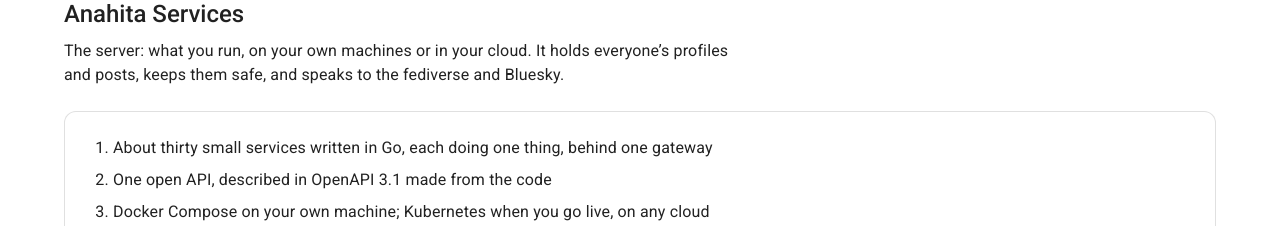
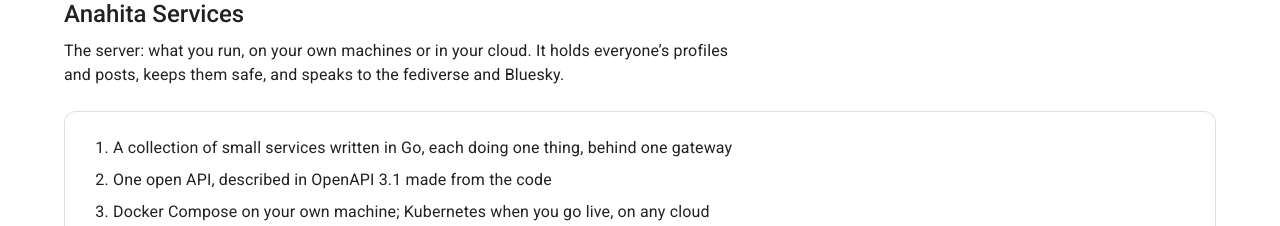
Before and after one commit to anahitasocial/anahita.io, a Next.js app: page /products in a window 1280 px wide. Shown: the part 980-1206 px from the top of the page. Built offline with nearby package versions, Linux system fonts and the light colour scheme; what @mui/material-nextjs would draw is missing.

Commit message:
website - "a collection of services", not a count (roadmap row 91)
- changed: the first fact on Products says "a collection of small services", which stays true as services come and go

```diff
--- a/src/data/products.js
+++ b/src/data/products.js
@@ -6,7 +6,7 @@
   repo: 'anahita-services',
   text: 'The server: what you run, on your own machines or in your cloud. It holds everyone’s profiles and posts, keeps them safe, and speaks to the fediverse and Bluesky.',
   facts: [
-    'About thirty small services written in Go, each doing one thing, behind one gateway',
+    'A collection of small services written in Go, each doing one thing, behind one gateway',
     'One open API, described in OpenAPI 3.1 made from the code',
     'Docker Compose on your own machine; Kubernetes when you go live, on any cloud',
     'MySQL, Redis, RabbitMQ and any S3-compatible object storage',
```
